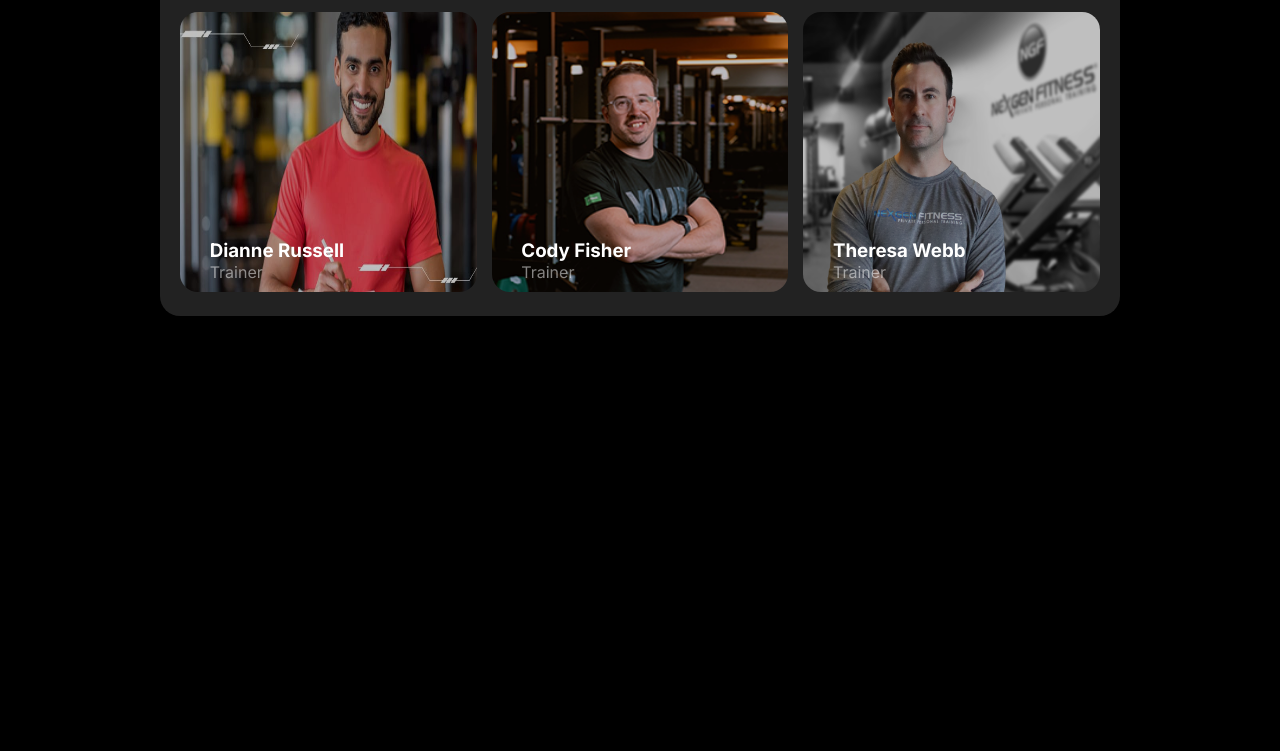
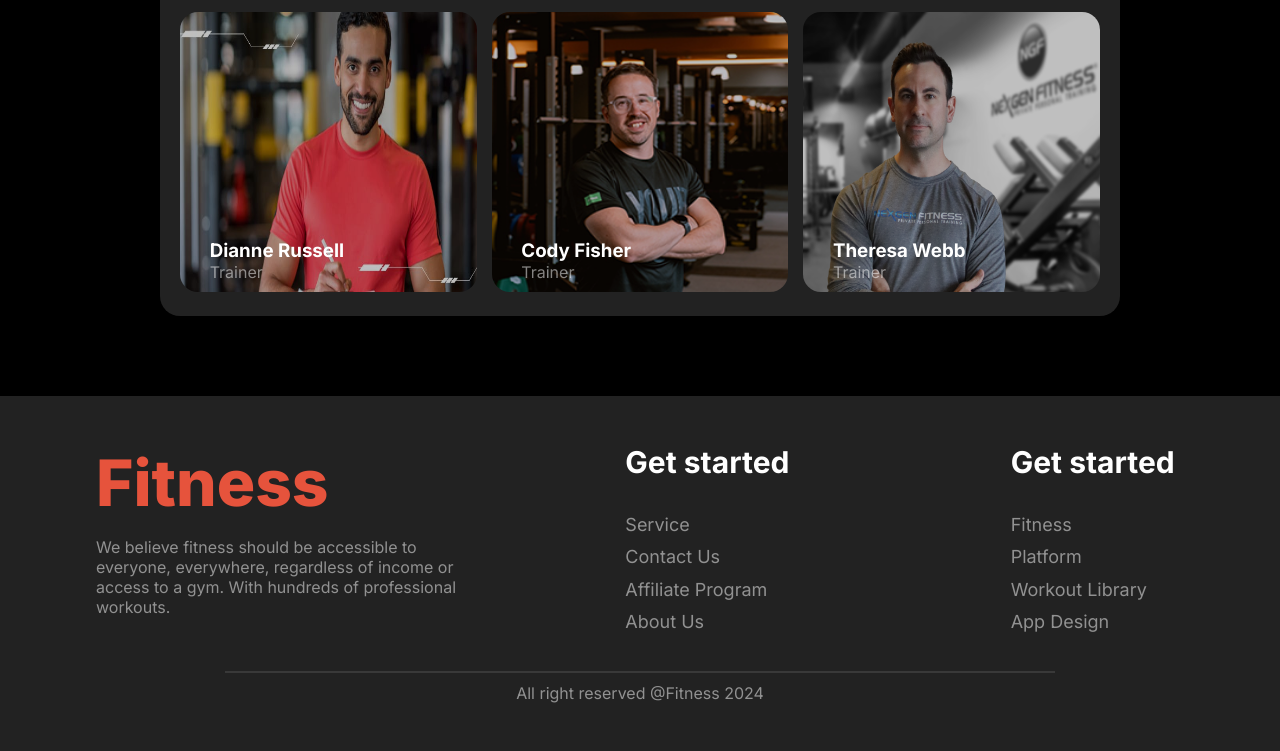
Before and after one commit to Rain44556/FitlifeHub, a plain HTML site: page index.html in a window 1280 px wide. Shown: the part 2850-3601 px from the top of the page. Before the commit the page ends 3166 px from the top, so only its background shows below. Drawn offline with Linux system fonts and the light colour scheme.

Commit message:
footer added

```diff
--- a/index.html
+++ b/index.html
@@ -236,8 +236,36 @@
 
 </div>
 </div>
+</section>
 
-</section>
+<!-- Footer -->
+ <footer id="footer" class="footer-section">
+
+    <div class="footer-info">
+        <div class="footer-fitness">
+            <h1>Fitness</h1>
+            <p>We believe fitness should be accessible to everyone, everywhere, regardless of income or access to a gym. With hundreds of professional workouts.</p>
+        </div>
+        <div class="footer-contacts">
+            <h3>Get started</h3>
+            <a href="">Service</a><br>
+            <a href="">Contact Us</a><br>
+            <a href="">Affiliate Program</a><br>
+            <a href="">About Us</a>
+        </div>
+        <div class="footer-contacts">
+            <h3>Get started</h3>
+            <a href="">Fitness</a><br>
+            <a href="">Platform</a><br>
+            <a href="">Workout Library</a><br>
+            <a href="">App Design</a>
+        </div>
+    </div>
+    <hr>
+    <p class="copyright">All right reserved @Fitness 2024</p>
+ </footer>
+
+
 
 </main>
 
--- a/styles/styles.css
+++ b/styles/styles.css
@@ -55,7 +55,6 @@ header{
     width: 100%;
     border-radius: 1rem;
     background: linear-gradient(180.00deg, rgb(17,17,17), rgba(119,119,119, 0) 100%);
-
 }
 .navbar{
     display: flex;
@@ -354,3 +353,45 @@ font-size: 2.3rem;
     top: 80%;
     left: 10%;
 }
+
+/* footer */
+footer{
+    margin-top: 5rem;
+    padding: 3rem;
+    background: var(--secondary-color);
+}
+.footer-info{
+display: grid;
+grid-template-columns: 1fr 1fr 1fr;
+gap: 20px;
+margin-left: 3rem;
+}
+.footer-fitness{
+    color: var(--primary-color);
+}
+.footer-fitness h1{
+    font-size: 4rem;
+}
+.footer-contacts{
+    margin-left: 9rem;
+}
+.footer-contacts h3{
+    margin-bottom: 1.8rem ;
+    font-size: 30px;
+    font-weight: 700;
+}
+.footer-contacts a{
+font-size: 18px;
+text-decoration: none;
+color: rgb(255,255,255, 0.5);
+line-height: 180%;
+}
+footer hr{
+width: 70%;
+margin: 2rem auto 0;
+border: 1px solid rgb(255,255,255, 0.1);
+}
+footer .copyright{
+    text-align: center;
+    margin-top: 10px;
+}
```
